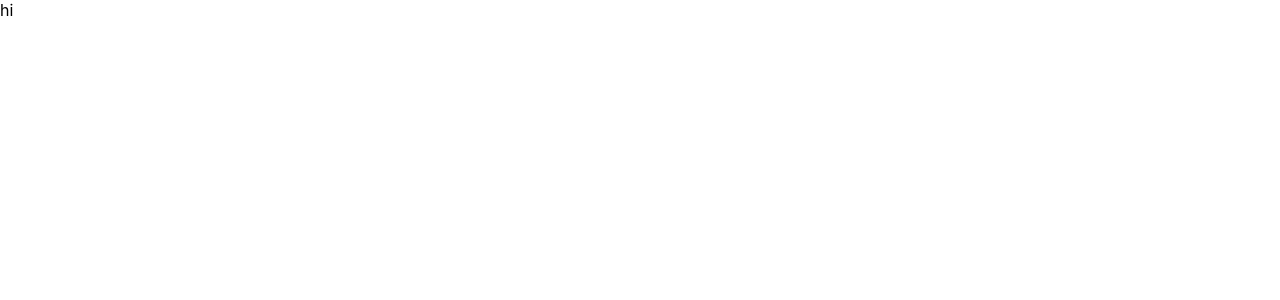
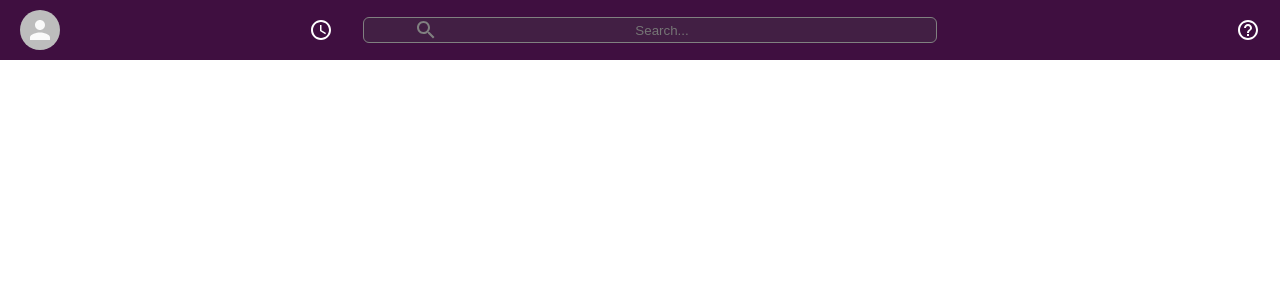
Before and after one commit to oleoot/Slack-Clone-React.js, a React (Create React App) app: page / in a window 1280 px wide. Shown: the top 300 px of the page. Built offline with nearby package versions, Linux system fonts and the light colour scheme.

Commit message:
Header component

```diff
--- a/package.json
+++ b/package.json
@@ -3,6 +3,8 @@
   "version": "0.1.0",
   "private": true,
   "dependencies": {
+    "@material-ui/core": "^4.11.0",
+    "@material-ui/icons": "^4.9.1",
     "@testing-library/jest-dom": "^4.2.4",
     "@testing-library/react": "^9.5.0",
     "@testing-library/user-event": "^7.2.1",
--- a/src/App.css
+++ b/src/App.css
@@ -0,0 +1,3 @@
+:root {
+  --slack-color: #3f0f40;
+}
--- a/src/App.js
+++ b/src/App.js
@@ -1,10 +1,17 @@
 import React from 'react';
 import './App.css';
+import Header from './Header'
+
 
 function App() {
   return (
-    <div className="App">
-      hi
+    // BEM naming convention
+    <div className="app">
+      <Header />
+      {/* Header */}
+      {/* Sidebar */}
+      {/* React Router -> chat screen*/}
+      {/*  */}
     </div>
   );
 }
--- /dev/null
+++ b/src/Header.css
@@ -0,0 +1,49 @@
+.header {
+    display: flex;
+    justify-content: space-between;
+    align-items: center;
+    padding: 10px 0;
+    background: var(--slack-color);
+    color: #fff;
+}
+
+.header__left {
+    flex: 0.3;
+    display: flex;
+    align-items: center;
+    margin-left: 20px;
+}
+
+.header__left>.MuiSvgIcon-root {
+    margin: 0 30px 0 auto;
+}
+
+.header__search {
+    flex: 0.4;
+    background: #421f44;
+    text-align: center;
+    display: flex;
+    padding: 0 50px;
+    color: gray;
+    border: 1px solid gray;
+    border-radius: 6px;
+}
+
+.header__search input {
+    background: transparent;
+    border: none;
+    text-align: center;
+    min-width: 35vw;
+    outline: none;
+    color: #fff;
+}
+
+.header__right {
+    flex: 0.3;
+    display: flex;
+    align-items: flex-end;
+}
+
+.header__right>.MuiSvgIcon-root {
+    margin: 0 20px 0 auto;
+}
--- /dev/null
+++ b/src/Header.js
@@ -0,0 +1,26 @@
+import React from 'react'
+import './Header.css'
+import { Avatar } from "@material-ui/core"
+import AccessTimeIcon from '@material-ui/icons/AccessTime';
+import SearchIcon from '@material-ui/icons/Search';
+import HelpOutlineIcon from '@material-ui/icons/HelpOutline';
+
+function Header() {
+    return (
+        <div className="header">
+            <div className="header__left">
+                <Avatar className="header__avatar" alt='test' src='' />
+                <AccessTimeIcon />
+            </div>
+            <div className="header__search">
+                <SearchIcon />
+                <input type="text" placeholder="Search..." />
+            </div>
+            <div className="header__right">
+                <HelpOutlineIcon />
+            </div>
+        </div>
+    )
+}
+
+export default Header
--- a/src/index.css
+++ b/src/index.css
@@ -1,3 +1,9 @@
+* {
+  margin: 0;
+  padding: 0;
+  box-sizing: border-box;
+}
+
 body {
   margin: 0;
   font-family: -apple-system, BlinkMacSystemFont, 'Segoe UI', 'Roboto', 'Oxygen',
```
Also changed, not shown: 1 other file (tests, documents, lock files or other folders).
